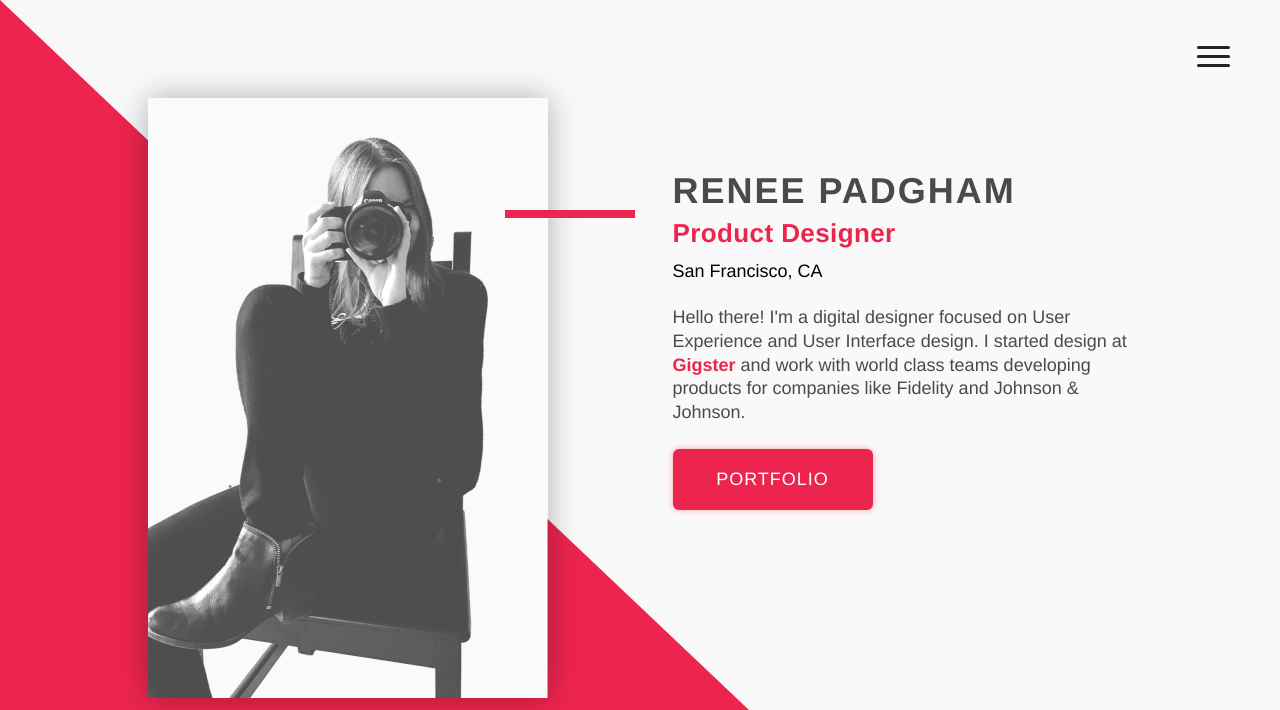
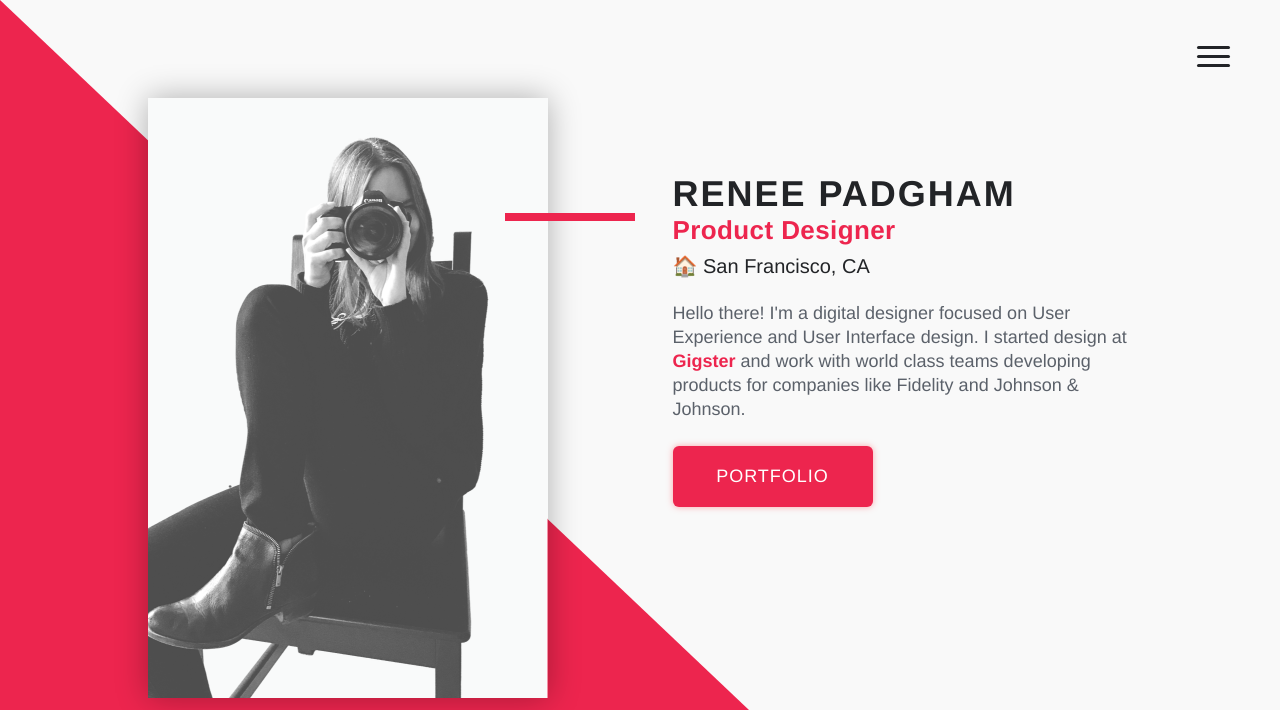
Before and after one commit to reneepadgham/portfolio2017, a website: page index.html in a window 1280 px wide. Shown: the top 710 px of the page. Drawn offline with nearby package versions, Linux system fonts and the light colour scheme; files that its build step writes are made by us from their sources.

Commit message:
home page style touchups

```diff
--- a/index.html
+++ b/index.html
@@ -37,7 +37,7 @@
           <div class="line"></div>
           <h1 class="name">Renee Padgham</h1>
           <h2 class="title">Product Designer</h2>
-          <h3 class="location">San Francisco, CA</h3>
+          <h3 class="location">🏠 San Francisco, CA</h3>
           <p class="bio">Hello there! I'm a digital designer focused on User Experience and User Interface design. I started design at <a href="https://gigster.com/" target="_blank">Gigster</a> and work with world class teams developing products for companies like Fidelity and Johnson &amp; Johnson.</p>
           <a class="portfolio" href="portfolio.html">Portfolio</a>
         </div>
--- a/styles/_base.scss
+++ b/styles/_base.scss
@@ -1,5 +1,5 @@
 $white: #fff;
-$black: #000;
+$black: #222427;
 $diverse-ui: #f02148;
 $fidelity: #4a90e2;
 $gigster: #0e75db;
--- a/styles/index.scss
+++ b/styles/index.scss
@@ -137,11 +137,11 @@ body {
 }
 
 .name {
-  color: #4a4a4a;
+  color: #222427;
   font-size: 36px;
   font-weight: 600;
   letter-spacing: 2px;
-  margin: 0 0 6px;
+  margin: 0;
   text-transform: uppercase;
 
   @include ipad {
@@ -154,7 +154,7 @@ body {
   font-size: 26px;
   font-weight: 600;
   letter-spacing: .4px;
-  margin: 0 0 12px;
+  margin: 0 0 8px;
 
   @include ipad {
     font-size: 22px;
@@ -162,8 +162,8 @@ body {
 }
 
 .location {
-  color: $black;
-  font-size: 18px;
+  color: #222427;
+  font-size: 20px;
   font-weight: 400;
   margin: 0 0 24px;
 
@@ -173,7 +173,7 @@ body {
 }
 
 .bio {
-  color: #4a4a4a;
+  color: #5B616A;
   font-size: 18px;
   font-weight: 400;
   line-height: 1.33;
```
